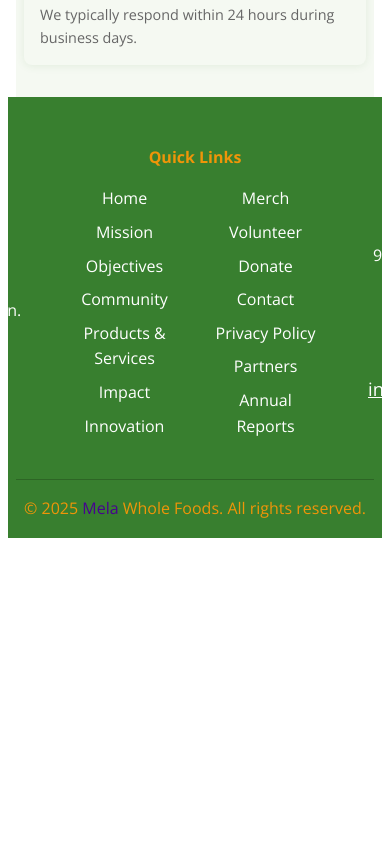
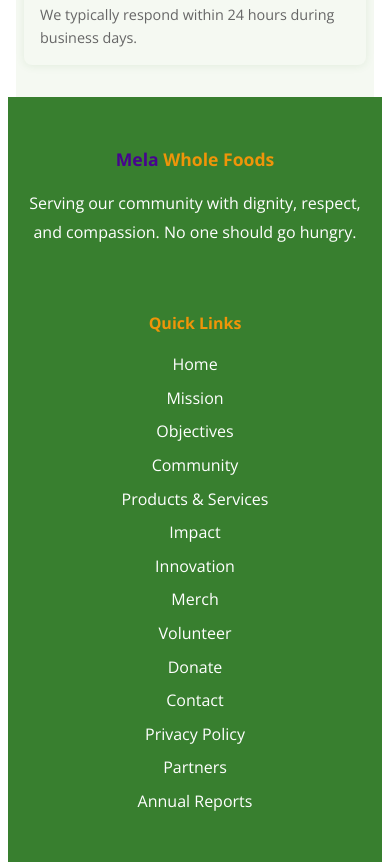
Before and after one commit to hligon35/mwf2, a website: page index.html in a window 390 px wide. Shown: the part 10782-11644 px from the top of the page. Before the commit the page ends 11320 px from the top, so only its background shows below. Drawn offline with nearby package versions, Linux system fonts and the light colour scheme.

Commit message:
Enhance footer layout for better responsiveness and ensure grid display on small screens

```diff
--- a/index.html
+++ b/index.html
@@ -100,7 +100,14 @@
           column-gap: 2rem;
           margin: 0;
           padding: 0;
-          list-style: none;
+        }
+        /* Footer: make Quick Links single column on narrow screens */
+        @media (max-width: 600px) {
+          .footer-section ul {
+            -webkit-columns: 1;
+            -moz-columns: 1;
+            columns: 1;
+          }
         }
         .footer-section ul li {
           break-inside: avoid;
@@ -1386,7 +1393,7 @@
     <!-- Footer -->
     <footer class="footer">
         <div class="container">
-            <div class="footer-content flex-center max-w-1200 centered gap-3">
+            <div class="footer-content max-w-1200 centered gap-3">
                 <div class="footer-section">
                     <h3>Mela Whole Foods</h3>
                     <p>Serving our community with dignity, respect, and compassion. No one should go hungry.</p>
--- a/styles.css
+++ b/styles.css
@@ -666,6 +666,8 @@
 /* Footer */
 .footer{background:#387f2f;color:#fff;padding:3rem 0 1rem}
 .footer-content{display:grid;grid-template-columns:repeat(auto-fit,minmax(250px,1fr));gap:2rem;margin-bottom:2rem}
+/* Ensure footer uses grid even if utility classes add flex */
+.footer .footer-content{display:grid !important}
 .footer-section h3,.footer-section h4{margin-bottom:1rem;color:#ef9509}
 .footer-section p,.footer-section address{line-height:1.8;margin-bottom:1rem;font-style:normal}
 .footer-section ul{list-style:none}
@@ -723,6 +725,11 @@
     grid-template-columns: 1fr;
     gap: 1rem;
   }
+}
+
+/* Footer Quick Links: collapse to one column on small screens */
+@media (max-width: 600px) {
+  .footer-section ul { -webkit-columns: 1; -moz-columns: 1; columns: 1 }
 }
 
 @media(max-width:768px){
```
